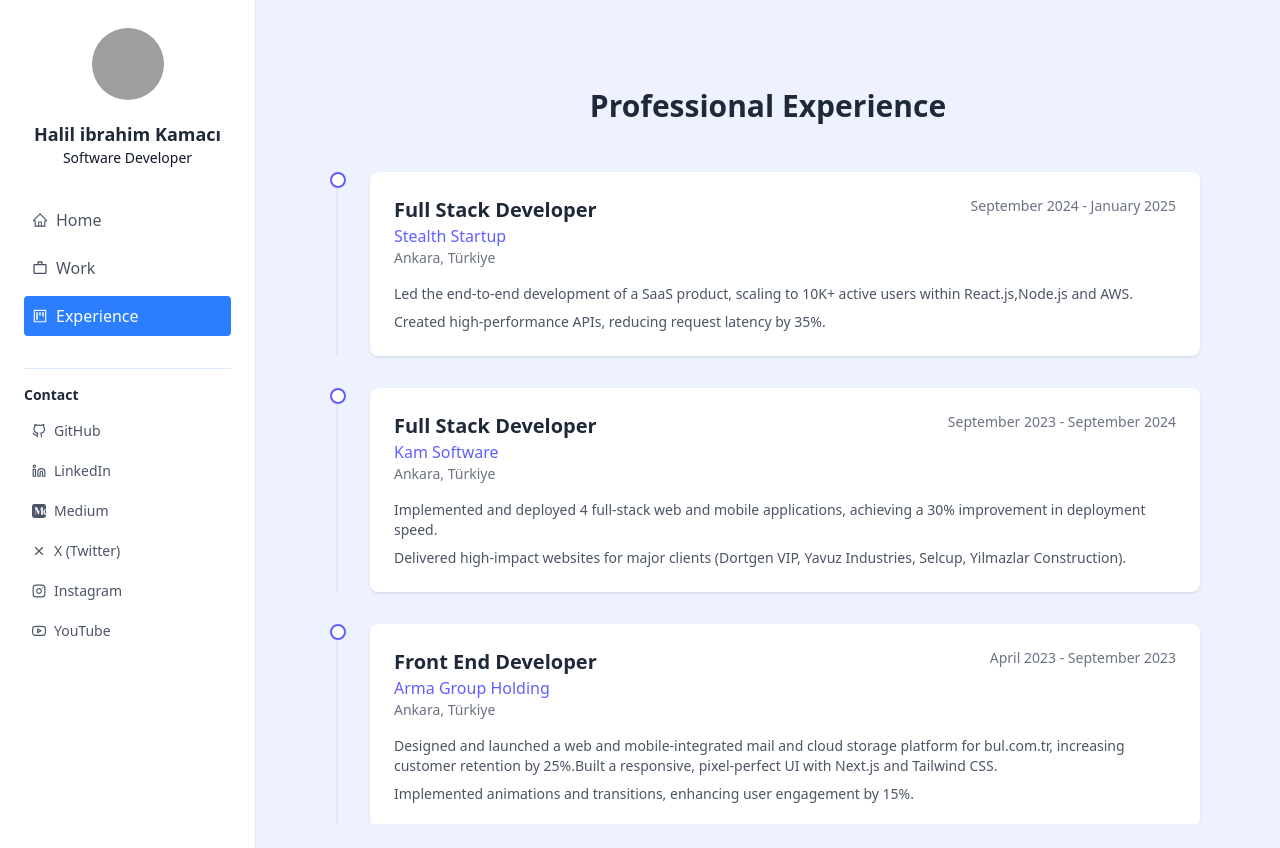
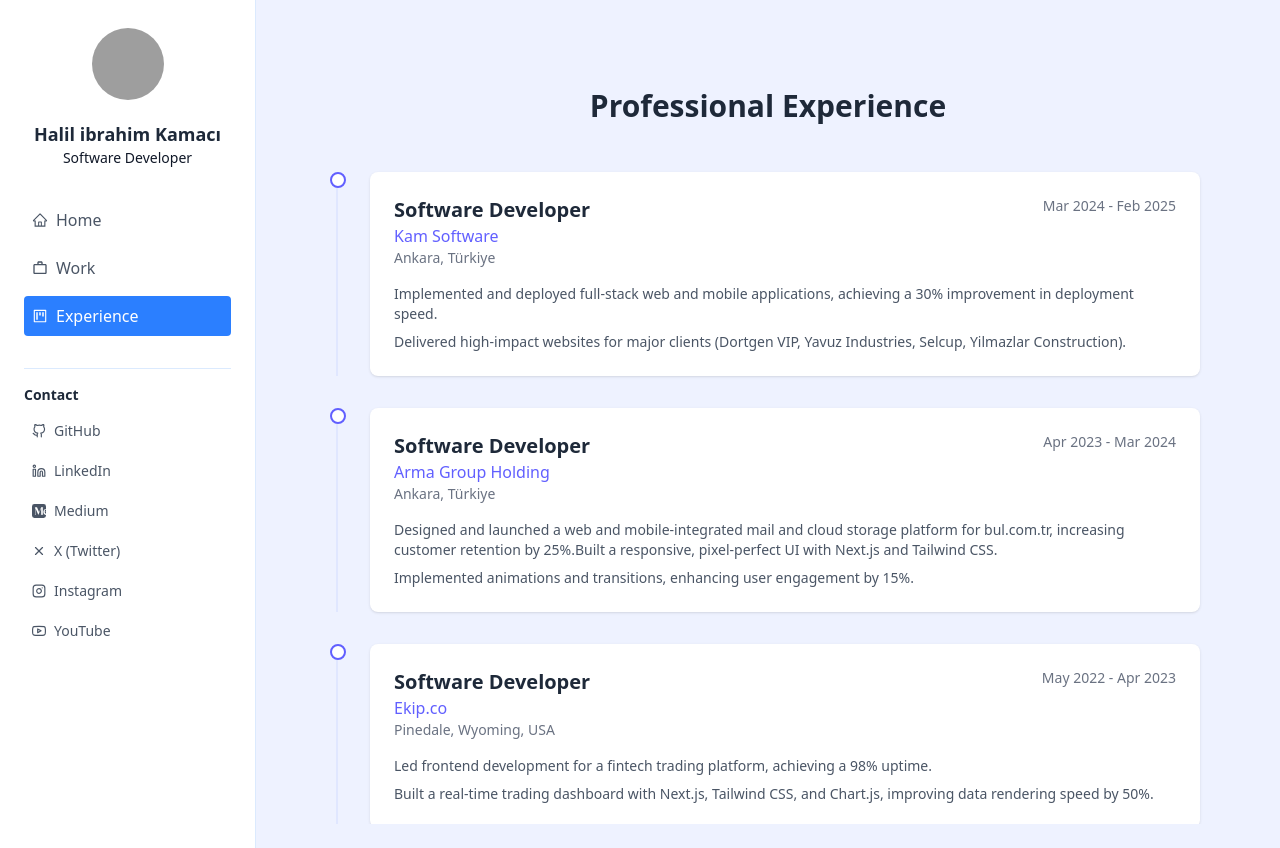
Before and after one commit to halilxibrahim/portfolio, a React (Vite) app: page /experience in a window 1280 px wide. Built offline with nearby package versions, Linux system fonts and the light colour scheme; grey boxes are pictures that could not be loaded.

Commit message:
Update Experience component to reflect role changes and enhance clarity in achievements

```diff
--- a/src/components/Experience.jsx
+++ b/src/components/Experience.jsx
@@ -1,50 +1,41 @@
 const Experience = () => {
   const experiences = [
+
     {
-      title: "Full Stack Developer",
-      company: "Stealth Startup",
-      location: "Ankara, Türkiye",
-      period: "September 2024 - January 2025",
-      achievements: [
-        "Led the end-to-end development of a SaaS product, scaling to 10K+ active users within React.js,Node.js and AWS.",
-        "Created high-performance APIs, reducing request latency by 35%."
-      ]
-    },
-    {
-      title: "Full Stack Developer",
+      title: "Software Developer",
       company: "Kam Software",
       location: "Ankara, Türkiye",
-      period: "September 2023 - September 2024",
+      period: "Mar 2024 - Feb 2025",
       achievements: [
-        "Implemented and deployed 4 full-stack web and mobile applications, achieving a 30% improvement in deployment speed.",
+        "Implemented and deployed full-stack web and mobile applications, achieving a 30% improvement in deployment speed.",
         "Delivered high-impact websites for major clients (Dortgen VIP, Yavuz Industries, Selcup, Yilmazlar Construction)."
       ]
     },
     {
-      title: "Front End Developer",
+      title: "Software Developer",
       company: "Arma Group Holding",
       location: "Ankara, Türkiye",
-      period: "April 2023 - September 2023",
+      period: "Apr 2023 - Mar 2024",
       achievements: [
         "Designed and launched a web and mobile-integrated mail and cloud storage platform for bul.com.tr, increasing customer retention by 25%.Built a responsive, pixel-perfect UI with Next.js and Tailwind CSS.",
         "Implemented animations and transitions, enhancing user engagement by 15%."
       ]
     },
     {
-      title: "Front End Developer",
+      title: "Software Developer",
       company: "Ekip.co",
       location: "Pinedale, Wyoming, USA",
-      period: "May 2022 - April 2023",
+      period: "May 2022 - Apr 2023",
       achievements: [
         "Led frontend development for a fintech trading platform, achieving a 98% uptime.",
         "Built a real-time trading dashboard with Next.js, Tailwind CSS, and Chart.js, improving data rendering speed by 50%."
       ]
     },
     {
-      title: "Front End Developer",
+      title: "Software Developer",
       company: "Appcent",
       location: "Istanbul, Türkiye",
-      period: "June 2021 - May 2022",
+      period: "Jun 2021 - May 2022",
       achievements: [
         "Produced scalable e-commerce platforms, admin panels, and dashboards, reducing page load times by 40%.",
         "Contributed to frontend solutions for Beymen, Allianz, Unilever, and Unishop, ensuring cross-platform compatibility."
```
